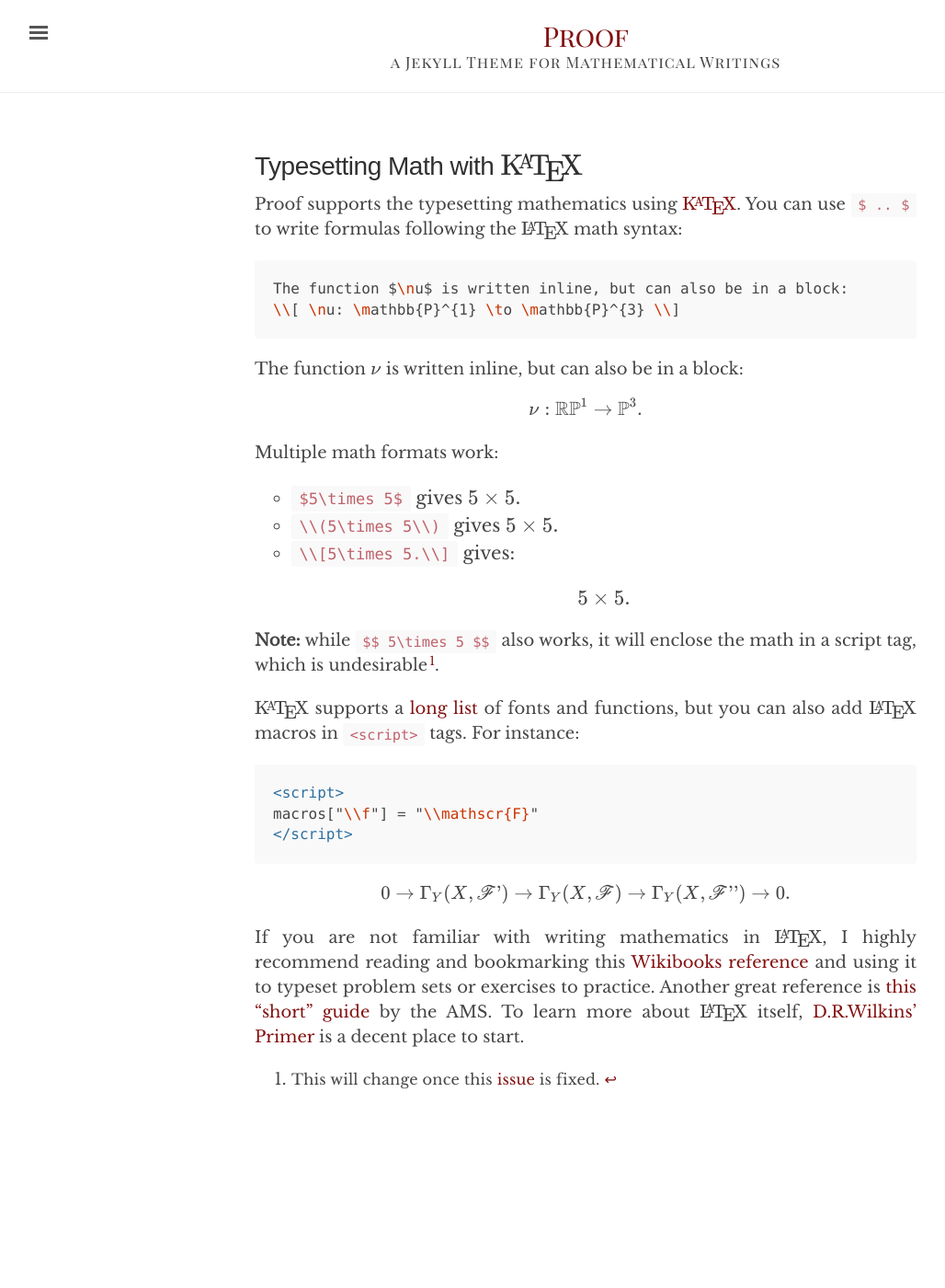
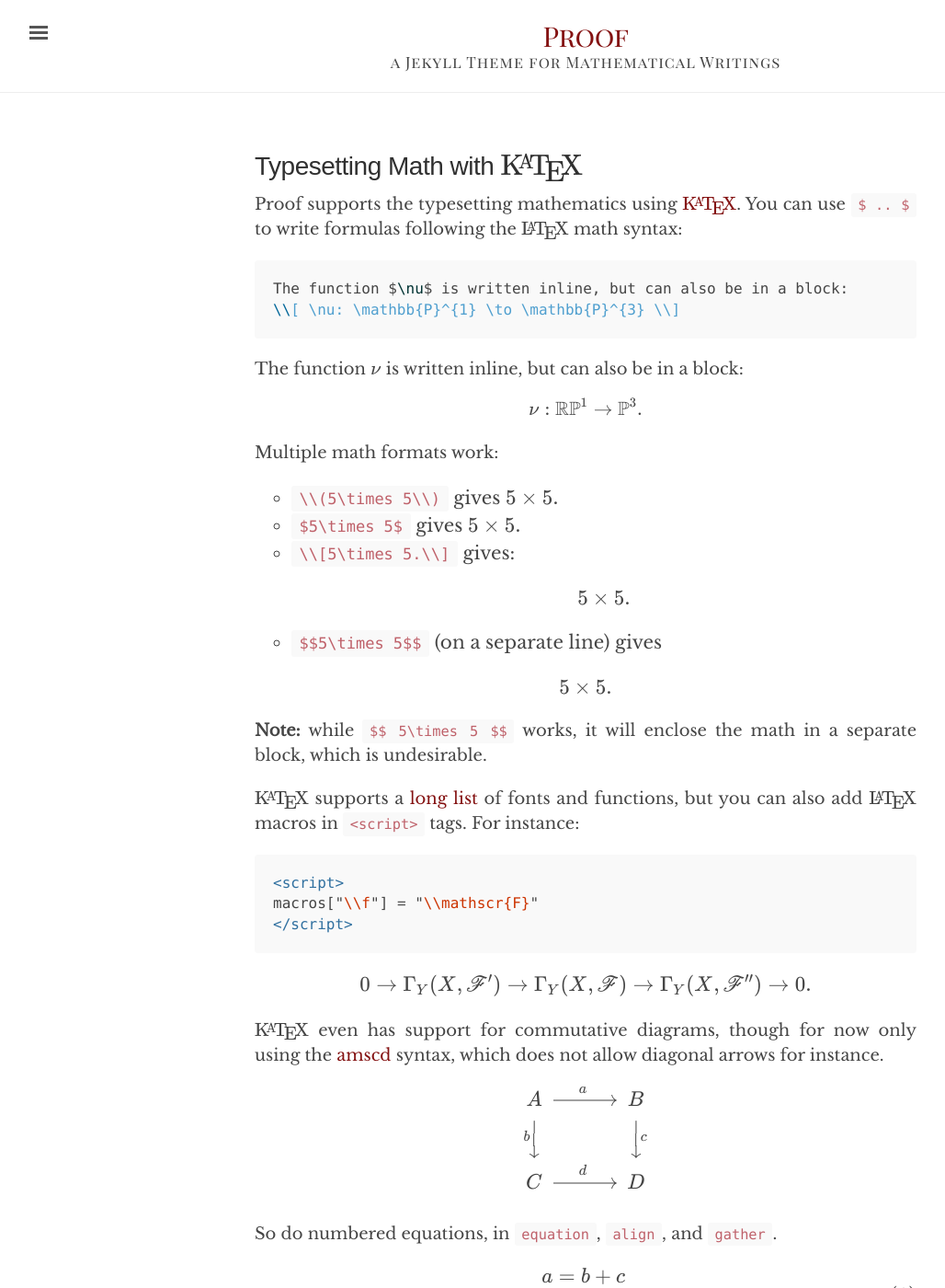
Before and after one commit to KelvinAirConstructorUni/constructor-math.github.io, a Jekyll site: the page built from _posts/2019-05-27-katex.md, in a window 1280 px wide and 1400 px high. Shown: the whole window at 92% size, without its empty margins (3-1031 px from the left). Built offline with Jekyll 4.4.1, drawn with Linux system fonts in a browser that asks for light colours; nearby versions of some CDN libraries; some of the changed text lies outside the part shown.

````diff
--- a/_config.yml
+++ b/_config.yml
@@ -26,9 +26,15 @@ collections:
 markdown: kramdown
 
 kramdown:
+  # we use KaTeX
+  math_engine: null
+  # ↩ followed by a symbol to prevent emoji conversion
   footnote_backlink: "&#x21a9;&#xfe0e;"
-  enable_coderay: false
-#  math_engine: null # pending https://github.com/github/pages-gem/pull/545
+  # don't make typographical conversions like >> to »
+  gfm_quirks: [paragraph_end, no_auto_typographic]
+  # disables syntax highlighter
+  #syntax_highlighter_opts:
+  #  disable: true
 
 # Exclusions from the final site
 exclude:
--- a/_includes/head.html
+++ b/_includes/head.html
@@ -30,42 +30,31 @@
     <meta property="og:image:height"   content="200" />
 
     <!-- KaTeX -->
-    <link rel="stylesheet" href="https://cdn.jsdelivr.net/npm/katex@0.10.2/dist/katex.min.css"
-      integrity="sha384-yFRtMMDnQtDRO8rLpMIKrtPCD5jdktao2TV19YiZYWMDkUR5GQZR/NOVTdquEx1j" crossorigin="anonymous" />
-    <script src="https://cdn.jsdelivr.net/npm/katex@0.10.2/dist/katex.min.js"
-      integrity="sha384-9Nhn55MVVN0/4OFx7EE5kpFBPsEMZxKTCnA+4fqDmg12eCTqGi6+BB2LjY8brQxJ" crossorigin="anonymous"></script>
+    <link rel="stylesheet" href="https://cdn.jsdelivr.net/npm/katex@0.16.21/dist/katex.min.css"
+      integrity="sha384-zh0CIslj+VczCZtlzBcjt5ppRcsAmDnRem7ESsYwWwg3m/OaJ2l4x7YBZl9Kxxib" crossorigin="anonymous"/>
+    <script src="https://cdn.jsdelivr.net/npm/katex@0.16.21/dist/katex.min.js"
+      integrity="sha384-Rma6DA2IPUwhNxmrB/7S3Tno0YY7sFu9WSYMCuulLhIqYSGZ2gKCJWIqhBWqMQfh" crossorigin="anonymous"></script>
     <!-- KaTeX auto-render extention: https://katex.org/docs/autorender.html -->
-    <script src="https://cdn.jsdelivr.net/npm/katex@0.10.2/dist/contrib/auto-render.min.js"
-      integrity="sha384-kWPLUVMOks5AQFrykwIup5lo0m3iMkkHrD0uJ4H5cjeGihAutqP0yW0J6dpFiVkI" crossorigin="anonymous"></script>
+    <script src="https://cdn.jsdelivr.net/npm/katex@0.16.21/dist/contrib/auto-render.min.js"
+      integrity="sha384-hCXGrW6PitJEwbkoStFjeJxv+fSOOQKOPbJxSfM6G5sWZjAyWhXiTIIAmQqnlLlh" crossorigin="anonymous"></script>
+    <!-- KaTeX copy-tex extention: https://github.com/KaTeX/KaTeX/tree/main/contrib/copy-tex -->
+    <script src="https://cdn.jsdelivr.net/npm/katex@0.16.21/dist/contrib/copy-tex.min.js"
+      integrity="sha384-HORx6nWi8j5/mYA+y57/9/CZc5z8HnEw4WUZWy5yOn9ToKBv1l58vJaufFAn9Zzi" crossorigin="anonymous"></script>
     <script>
       var macros = {
-          "\\P": "\\mathbb{P}"
-      }, delimiters = [
-          { left: "$$",  right: "$$",  display: true}, // Technically, this does not work. See below.
-          { left: "\\[", right: "\\]", display: true},
-          { left: "$",   right: "$",   display: false},
-          { left: "\\(", right: "\\)", display: false}
-      ];
+          "\\PP": "\\mathbb{P}", "\\AA": "\\mathbb{A}", "\\NN": "\\mathbb{N}", "\\ZZ": "\\mathbb{Z}",
+          "\\kk": "\\mathbb{k}", "\\QQ": "\\mathbb{Q}", "\\RR": "\\mathbb{R}", "\\CC": "\\mathbb{C}",
+      };
 
-      document.addEventListener("DOMContentLoaded", function() {
-        renderMathInElement(document.body, { delimiters: delimiters, macros: macros });
+      function renderKaTeX() {
+	  renderMathInElement(document.body, { macros: macros });
+	  // KaTeX auto-renders $$..$$, \\(..\\), \\[..\\], and equation, align, gather, and CD envs, but not $..$!
+	  renderMathInElement(document.body, { macros: macros, delimiters: [{ left: "$", right: "$", display: false }] });
+      }
 
-        // Currently GitHub pages overrides math-engine: mathjax in _config, hence $$..$$ are converted to to scripts tags.
-        // See: https://github.com/github/pages-gem/pull/545
-        document.querySelectorAll("script[type='math/tex']").forEach(function(el) {
-          el.outerHTML = katex.renderToString(el.textContent, { displayMode: false, macros: macros });
-        });
-
-        document.querySelectorAll("script[type='math/tex; mode=display']").forEach(function(el) {
-          el.outerHTML = katex.renderToString(el.textContent.replace(/%.*/g, ''), { displayMode: true, macros: macros });
-        });
-      });
+      document.addEventListener("DOMContentLoaded", renderKaTeX);
     </script>
     <style>.katex { font-size: 1.15em; }</style>
-    <!-- KaTeX copy-tex extention: https://github.com/KaTeX/KaTeX/tree/master/contrib/copy-tex -->
-    <link href="https://cdn.jsdelivr.net/npm/katex@0.10.2/dist/contrib/copy-tex.css" rel="stylesheet" type="text/css" />
-    <script src="https://cdn.jsdelivr.net/npm/katex@0.10.2/dist/contrib/copy-tex.min.js"
-      integrity="sha384-XhWAe6BtVcvEdS3FFKT7Mcft4HJjPqMQvi5V4YhzH9Qxw497jC13TupOEvjoIPy7" crossorigin="anonymous"></script>
 
     {%- if site.gtag %}
     <!-- Global site tag (gtag.js) - Google Analytics -->
--- a/_posts/2019-05-27-katex.md
+++ b/_posts/2019-05-27-katex.md
@@ -8,21 +8,24 @@ date: 2019-05-27
 Proof supports the typesetting mathematics using [$\KaTeX$](https://katex.org).
 You can use `$ .. $` to write formulas following the $\LaTeX$ math syntax:
 
-~~~ markdown
+```tex
 The function $\nu$ is written inline, but can also be in a block:
 \\[ \nu: \mathbb{P}^{1} \to \mathbb{P}^{3} \\]
-~~~
+```
 
 The function $\nu$ is written inline, but can also be in a block:
-\\[ \nu: \R\P^{1} \to \P^{3}. \\]
+\\[ \nu: \R\PP^{1} \to \PP^{3}. \\]
 
 Multiple math formats work:
+
+- `\\(5\times 5\\)` gives \\(5\times 5.\\)
 - `$5\times 5$` gives $5\times 5.$
-- `\\(5\times 5\\)` gives \\(5\times 5.\\)
 - `\\[5\times 5.\\]` gives: \\[5\times 5.\\]
+- `$$5\times 5$$` (on a separate line) gives
 
-**Note:** while `$$ 5\times 5 $$` also works, it will enclose the math in a
-script tag, which is undesirable[^katex].
+$$5\times 5.$$
+
+**Note:** while `$$ 5\times 5 $$` works, it will enclose the math in a separate block, which is undesirable.
 
 $\KaTeX$ supports a [long list] of fonts and functions, but you can also add
 $\LaTeX$ macros in `<script>` tags. For instance:
@@ -37,7 +40,39 @@ macros["\\f"] = "\\mathscr{F}"
 macros["\\f"] = "\\mathscr{F}"
 </script>
 
-\\[ 0\to\Gamma_Y(X,\f')\to\Gamma_Y(X,\f)\to\Gamma_Y(X,\f'')\to 0. \\]
+$$ 0\to\Gamma_Y(X,\f')\to\Gamma_Y(X,\f)\to\Gamma_Y(X,\f'')\to 0. $$
+
+$\KaTeX$ even has support for commutative diagrams, though for now only using
+the [amscd](https://tug.ctan.org/macros/latex/required/amsmath/amscd.pdf)
+syntax, which does not allow diagonal arrows for instance.
+
+<div markdown=0>
+\begin{CD}
+A       @>{a}>>  B  \\
+@V{b}VV      @VV{c}V \\
+C       @>{d}>>  D
+\end{CD}
+</div>
+
+So do numbered equations, in `equation`, `align`, and `gather`.
+
+<div markdown=0>
+\begin{equation}
+\begin{split}   a &=b+c\\
+      &=e+f
+\end{split}
+\end{equation}
+</div>
+
+To use either of these, your input needs to be excluded from Markdown processing like this:
+
+~~~ html
+<div markdown=0>
+\begin{CD}
+...
+\end{CD}
+</div>
+~~~
 
 If you are not familiar with writing mathematics in $\LaTeX$, I highly
 recommend reading and bookmarking this [Wikibooks reference] and using
@@ -45,9 +80,6 @@ it to typeset problem sets or exercises to practice. Another great reference
 is [this "short" guide] by the AMS. To learn more about $\LaTeX$ itself,
 [D.R.Wilkins' Primer] is a decent place to start.
 
-[^katex]:
-    This will change once this [issue](https://github.com/github/pages-gem/pull/545) is fixed.
-
 [long list]: https://katex.org/docs/supported.html
 [Wikibooks reference]: https://en.wikibooks.org/wiki/LaTeX/Mathematics
 [this "short" guide]: https://mirrors.ibiblio.org/CTAN/info/short-math-guide/short-math-guide.pdf
````
